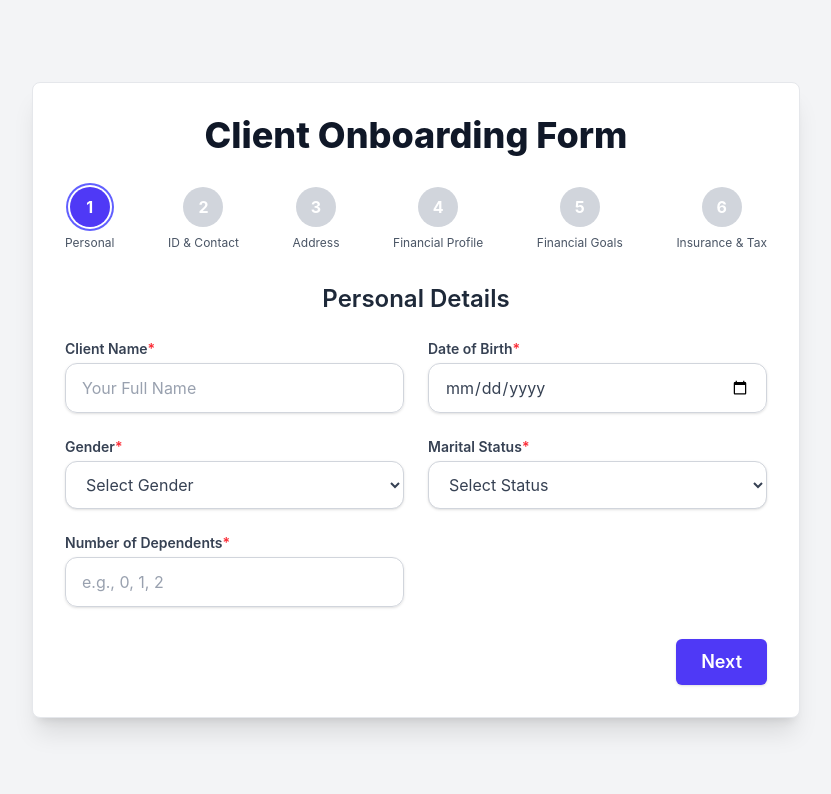
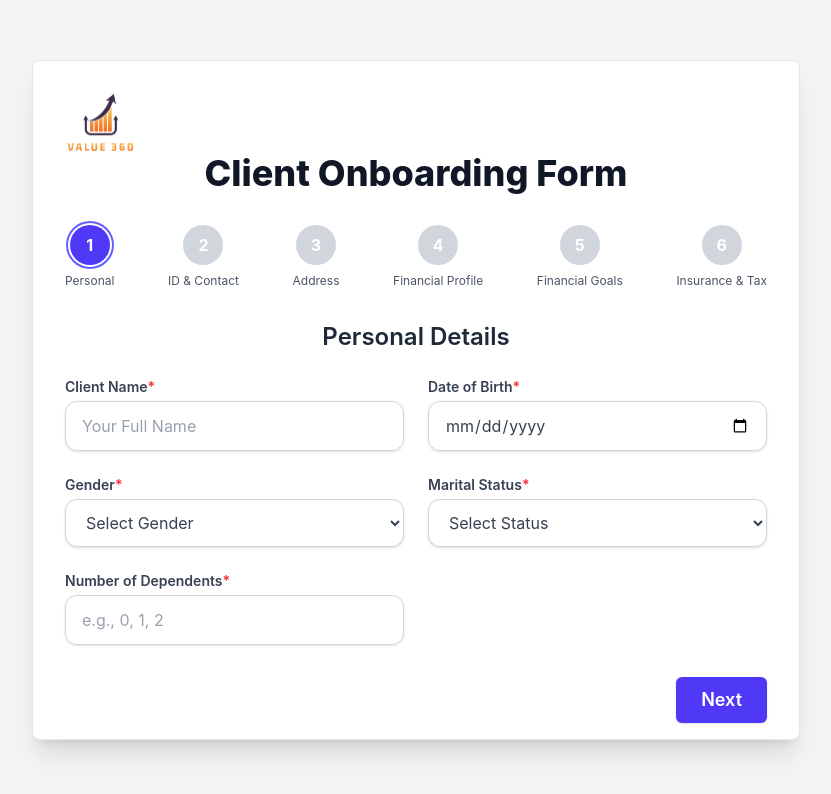
Before and after one commit to NeilSulhyan10/NJWealth, a Next.js app: page /onboard in a window 1280 px wide. Shown: the top 794 px of the page, without its empty margins (224-1055 px from the left). Built offline with nearby package versions, Linux system fonts and the light colour scheme.

Commit message:
Added Logo in /onboard

```diff
--- a/src/app/onboard/page.js
+++ b/src/app/onboard/page.js
@@ -2,6 +2,8 @@
 
 import { useState, useEffect } from "react"; // Import useEffect for initial hydration check
 import FinancialGoalsSection from '../components/case5';
+import Image from "next/image";
+
 
 // Main Onboarding Form component
 export default function Home() {
@@ -799,8 +801,14 @@ export default function Home() {
 
   return (
     <div className="min-h-screen flex items-center justify-center bg-gray-100 p-4 font-inter">
-      <div className="bg-white p-8 rounded-lg shadow-xl w-full max-w-3xl border border-gray-200">
-        <h1 className="text-4xl font-extrabold text-gray-900 text-center mb-8">
+      <div className="relative bg-white p-8 pb-4 rounded-lg shadow-xl w-full max-w-3xl border border-gray-200">
+        <Image
+          src="/logo.png"
+          alt="Value 360 Logo"
+          width={69}
+          height={69}
+        />
+        <h1 className="text-4xl font-extrabold text-gray-900 text-center mb-8 mt-12 md:mt-0"> {/* Added margin-top for content clearance */}
           Client Onboarding Form
         </h1>
 
```
